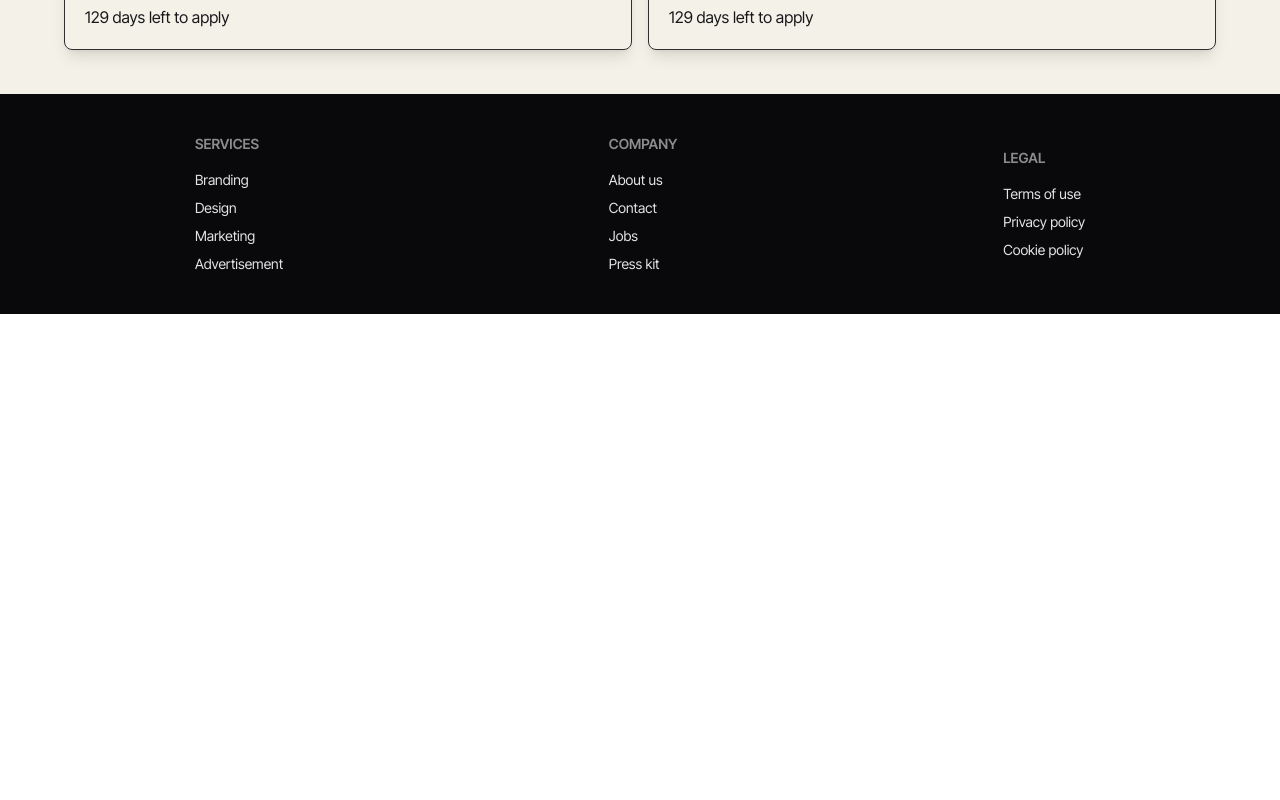
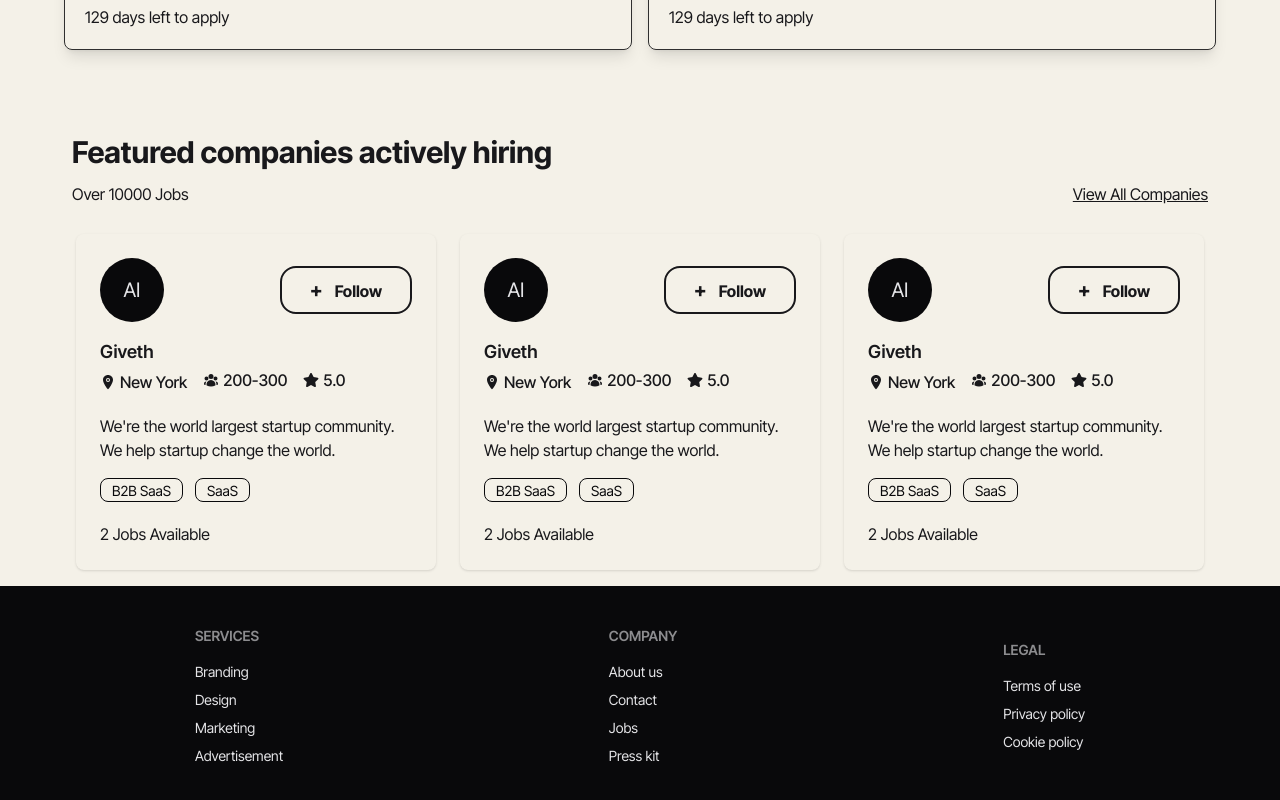
Before and after one commit to rahmansh/bid-works-client, a React (Vite) app: page / in a window 1280 px wide. Shown: the part 1687-2487 px from the top of the page. Before the commit the page ends 2001 px from the top, so only its background shows below. Built offline with nearby package versions, Linux system fonts and the light colour scheme; no server answers.

Commit message:
feat: add FeaturedCompanies section with company cards

```diff
--- /dev/null
+++ b/src/components/FeaturedCompanies.jsx
@@ -0,0 +1,136 @@
+import { IoLocation } from "react-icons/io5";
+import { FaStar } from "react-icons/fa";
+import { HiUserGroup } from "react-icons/hi2";
+
+
+const FeaturedCompanies = () => {
+    return (
+        <div className="max-w-6xl mx-auto mt-[80px] px-2 mb-4">
+            <div className="">
+                <h2 className="text-3xl font-bold mb-3">Featured companies actively hiring</h2>
+                <div className="flex justify-between">
+                    <p className="">Over 10000 Jobs</p>
+                    <a href="#" className="underline">View All Companies</a>
+                </div>
+            </div>
+
+            <div className="grid w-full grid-cols-1 sm:grid-cols-1 lg:grid-cols-3 gap-4 max-w-6xl mx-auto justify-items-center mt-3">
+                {/* card 1 */}
+                <div className="card w-90 shadow-sm mt-4 p-6">
+                    <div className="flex justify-between items-center">
+                        <div className="avatar avatar-placeholder">
+                            <div className="bg-neutral text-neutral-content w-16 h-16 rounded-full">
+                                <span className="text-xl">AI</span>
+                            </div>
+                        </div>
+                        <button className="border-2 rounded-2xl py-2 px-7 font-bold">
+                            <span className="mr-3 text-xl">+</span>
+                            Follow
+                        </button>
+                    </div>
+                    <p className="mt-4 font-semibold text-lg">Giveth</p>
+                    <div className="flex items-center font-medium">
+                        <div className="flex items-center gap-1 mt-1">
+                            <IoLocation />
+                            <p>New York</p>
+                        </div>
+                        <div className="flex items-center gap-1 mx-4">
+                            <HiUserGroup />
+                            <p>200-300</p>
+                        </div>
+                        <div className="flex items-center gap-1">
+                            <FaStar />
+                            <p>5.0</p>
+                        </div>
+                    </div>
+                    <p className="mt-5">
+                        We're the world largest startup community. We help startup change the world.
+                    </p>
+                    <div className="flex gap-3 items-center mt-4">
+                        <div className="badge badge-outline badge-neutral">B2B SaaS</div>
+                        <div className="badge badge-outline badge-neutral">SaaS</div>
+                    </div>
+                    <p className="mt-5">2 Jobs Available</p>
+                </div>
+
+                {/* card 2 */}
+                <div className="card w-90 shadow-sm mt-4 p-6">
+                    <div className="flex justify-between items-center">
+                        <div className="avatar avatar-placeholder">
+                            <div className="bg-neutral text-neutral-content w-16 h-16 rounded-full">
+                                <span className="text-xl">AI</span>
+                            </div>
+                        </div>
+                        <button className="border-2 rounded-2xl py-2 px-7 font-bold">
+                            <span className="mr-3 text-xl">+</span>
+                            Follow
+                        </button>
+                    </div>
+                    <p className="mt-4 font-semibold text-lg">Giveth</p>
+                    <div className="flex items-center font-medium">
+                        <div className="flex items-center gap-1 mt-1">
+                            <IoLocation />
+                            <p>New York</p>
+                        </div>
+                        <div className="flex items-center gap-1 mx-4">
+                            <HiUserGroup />
+                            <p>200-300</p>
+                        </div>
+                        <div className="flex items-center gap-1">
+                            <FaStar />
+                            <p>5.0</p>
+                        </div>
+                    </div>
+                    <p className="mt-5">
+                        We're the world largest startup community. We help startup change the world.
+                    </p>
+                    <div className="flex gap-3 items-center mt-4">
+                        <div className="badge badge-outline badge-neutral">B2B SaaS</div>
+                        <div className="badge badge-outline badge-neutral">SaaS</div>
+                    </div>
+                    <p className="mt-5">2 Jobs Available</p>
+                </div>
+
+                {/* card 3 */}
+                <div className="card w-90 shadow-sm mt-4 p-6">
+                    <div className="flex justify-between items-center">
+                        <div className="avatar avatar-placeholder">
+                            <div className="bg-neutral text-neutral-content w-16 h-16 rounded-full">
+                                <span className="text-xl">AI</span>
+                            </div>
+                        </div>
+                        <button className="border-2 rounded-2xl py-2 px-7 font-bold">
+                            <span className="mr-3 text-xl">+</span>
+                            Follow
+                        </button>
+                    </div>
+                    <p className="mt-4 font-semibold text-lg">Giveth</p>
+                    <div className="flex items-center font-medium">
+                        <div className="flex items-center gap-1 mt-1">
+                            <IoLocation />
+                            <p>New York</p>
+                        </div>
+                        <div className="flex items-center gap-1 mx-4">
+                            <HiUserGroup />
+                            <p>200-300</p>
+                        </div>
+                        <div className="flex items-center gap-1">
+                            <FaStar />
+                            <p>5.0</p>
+                        </div>
+                    </div>
+                    <p className="mt-5">
+                        We're the world largest startup community. We help startup change the world.
+                    </p>
+                    <div className="flex gap-3 items-center mt-4">
+                        <div className="badge badge-outline badge-neutral">B2B SaaS</div>
+                        <div className="badge badge-outline badge-neutral">SaaS</div>
+                    </div>
+                    <p className="mt-5">2 Jobs Available</p>
+                </div>
+            </div>
+        </div>
+    );
+};
+
+export default FeaturedCompanies;
--- a/src/pages/Home.jsx
+++ b/src/pages/Home.jsx
@@ -1,5 +1,6 @@
 import Banner from "../components/Banner";
 import Categories from "../components/Categories";
+import FeaturedCompanies from "../components/FeaturedCompanies";
 import LatestJobs from "../components/LatestJobs";
 
 const Home = () => {
@@ -8,6 +9,7 @@ const Home = () => {
             <Banner />
             <Categories />
             <LatestJobs />
+            <FeaturedCompanies />
         </div>
     );
 };
```
